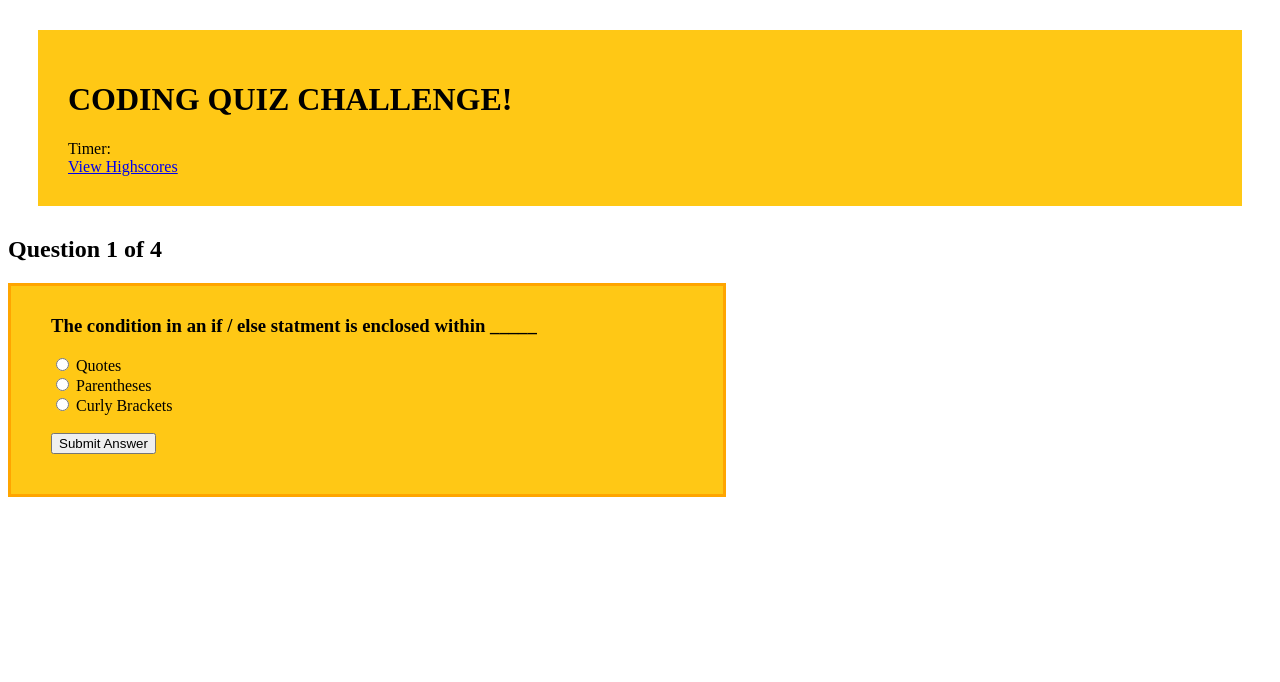
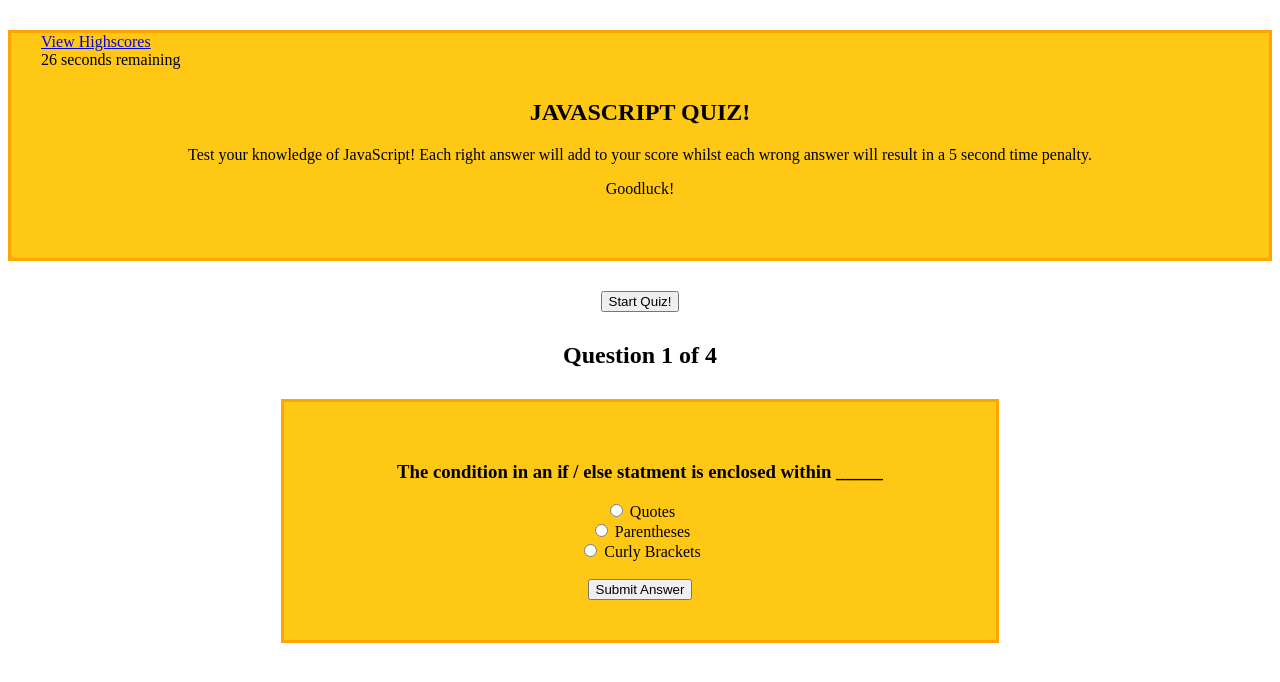
Before and after one commit to emmattner/coding-quiz, a plain HTML site: page index.html in a window 1280 px wide. Drawn offline with Linux system fonts and the light colour scheme.

Commit message:
restarting html, css and JS

```diff
--- a/index.html
+++ b/index.html
@@ -5,23 +5,44 @@
     <meta http-equiv="X-UA-Compatible" content="IE=edge">
     <meta name="viewport" content="width=device-width, initial-scale=1.0">
     <link rel="stylesheet" type="text/css" href="style.css">
-    <title>CODING QUIZ CHALLENGE!</title>
+    <title>Emma's JavaScript Quiz!</title>
 </head>
 
 <body>
+    <!--HEADER-->
     <header>
-        <h1>CODING QUIZ CHALLENGE!</h1>
-        <div id="timer">Timer:</div>
-        <a href="#highscores" id="highscores-btn">View Highscores</a>
+    <div>
+        <!--HIGHSOCRE LINK-->
+        <a href="#highscores" class="highscores-btn" id="highscores-btn">View Highscores</a>
+       <!--COUNTDOWN TIMER-->
+        <div id="countdown-timer">Timer:</div>
+    </div>
+    <section id="section-title">
+        <h1>JAVASCRIPT QUIZ!</h1>
+        <p>Test your knowledge of JavaScript! Each right answer will add to your score whilst each wrong answer will result in a 5 second time penalty.</p>
+    <p>Goodluck!</p>
+    </section>
     </header>
-    <h2 id="test_status"></h2>
-    <div id="test"></div>
-    <script src="./script.js"></script>
+    <!--PARAGRAPH-->
+
+   <!--START BUTTON-->
+    <section id="startQuizBtn">
+        <button class="button" id="start-btn">Start Quiz!</button>
+    </section>
+
+    <section id="quiz-section" class="hide">
+        <h2 id="test_status"></h2>
+        <div id="test"></div>
+        <script src="./script.js"></script>
+    </section>
+
+
+
 </body>
 </html>
 
 
-
+<!-- <input type="button" id="start-quiz" value="Start Quiz!" on click="startQuiz"> -->
 
     <!-- </header> -->
     <!-- Main -->
@@ -29,43 +50,9 @@
     <section class="">
         <h1>CODING QUIZ CHALLENGE!</h1>
         <p>Try to answer the following code related questions within the time limit. Keep in mind that incorrect answers will penalize your score/time by 10 seconds</p>
-        <button onclick="myFunction()">Start Quiz</button>
+
         <p id="demo"></p> -->
         <!-- <button type="button" id="start-button">Start Quiz!</button> -->
 
-    <!-- </section> -->
-
-
-
-        <!-- <section>
-            <ul id="Questions">
-                <li></li>
-                <li>String values must be enclosed within _____ when being assigned to varibles.</li>
-
-            </ul>
-            <ul id="AnswersQ1" class="AnswersQ1">
-                <li></li>
-                <li></li>
-                <li></li>
-                <li></li>
-            </ul>
-            <ul id="AnswersQ2" class="AnswersQ2">
-                <li>Commas</li>
-                <li>Curly Brackets</li>
-                <li>Quotes</li>
-                <li>Parentheses</li>
-            </ul>
-            <ul id="Correct-Answers" class="Correct-answers">
-                <li>Parentheses</li>
-                <li></li> -->
-
-            <!-- </ul>
-        </section>
-
-    <section>
-
-    </section>
-    </main>
-
-</body>
-</html>  -->
+<!--introduction container, include comments aboout "how to make work" -->
+    <!-- toggle -->
--- a/script.js
+++ b/script.js
@@ -1,4 +1,4 @@
-// function startQuiz(event){
+// function startQuiz(event)
 //     event.preventDefault();
 //     var myTimer = setInterval (function(){
 //     time = time -0.10
@@ -148,20 +148,66 @@
 //         correctAnswers: "Long"
 //     },
 // ]
-
-
-// function startQuiz(event){
-//     event.preventDefault();
-//     var myTimer = setInterval (function(){
-//         time = time -0.10
-//     },10);
-// }
-
 // question.array.forEach(element => {
 
 // });
 // var timerEl = documentQuerySelector("#timer")
 // pos is position of where the user in the test or which question they're up to
+
+function startQuiz(event){
+    event.preventDefault();
+    var myTimer = setInterval (function(){
+        time = time -0.10
+    },10);
+}
+
+// function startTimer(){
+//     var secondsLeft = 30;
+//     var myTimer = document.getElementById('timer')
+//     var timer = setInterval(countDown, 1000);
+//         secondsLeft = secondsLeft -0.05;
+//         secondsLeft = secondsLeft.toFixed(2);
+
+//         timerCount.textContent = 'Timer: $(secondsLeft) seconds 1'
+
+//         if (secondsLeft <= 0){
+//             clearInterval(myTimer)
+//         }
+//     } 50;
+
+// function startTimer(){
+//     console.log('timer suppose to go')
+//     var sec = 59;
+//     var timerDisplay= setInterval(function(){
+//         document.getElementById('timer').innerHTML='00:'+sec;
+//         sec--;
+//         if (sec < 0) {
+//             clearInterval(timerDisplay);
+//             alert("Time is up!")
+//         }
+//     }, 1000);
+// }
+
+
+
+var timeLeft = 30;
+var elem = document.getElementById('countdown-timer');
+var timerId = setInterval(countdown, 1000);
+
+function countdown() {
+    if (timeLeft == -1) {
+        clearTimeout(timerId);
+    } else {
+        elem.innerHTML = timeLeft + ' seconds remaining';
+        timeLeft--;
+    }
+}
+
+
+
+
+
+
 var pos = 0, test, test_status, question, choice, choices, chA, chB, chC, correct = 0;
 // this is a multidimensional array with 4 inner array elements with 5 elements inside them
 var questions = [
@@ -180,17 +226,17 @@ var questions = [
       answer: "C"
     },
   {
-      question: "What is 16 / 4?",
-      a: "4",
-      b: "6",
-      c: "3",
+      question: "Commonly used data types DO NOT include:",
+      a: "Alerts",
+      b: "Booleans",
+      c: "Strings",
       answer: "A"
     },
   {
-      question: "What is 8 x 12?",
-      a: "88",
-      b: "112",
-      c: "96",
+      question: "A very useful tool used during development and debugging for printing content to the debugger is:",
+      a: "Terminal/Bash",
+      b: "For loop",
+      c: "Console.log",
       answer: "C"
     }
   ];
@@ -203,7 +249,8 @@ function renderQuestion(){
   test = get("test");
   if(pos >= questions.length){
     test.innerHTML = "<h2>You got "+correct+" of "+questions.length+" questions correct</h2>";
-    get("test_status").innerHTML = "Test completed";
+    get("test_status").innerHTML = "Test completed"
+
     // resets the variable to allow users to restart the test
     pos = 0;
     correct = 0;
--- a/style.css
+++ b/style.css
@@ -1,20 +1,40 @@
-div#test{
+div#test, .test-status{
     border:orange 3px solid;
-    padding:10px 40px 40px 40px;
+    padding:40px 40px 40px 40px;
     background-color:rgba(255, 196, 0, 0.918);
-    width:50%;}
+    width:50%;
+    justify-content: center;
+    margin: 30px;
+    text-justify: inherit;
+    text-align: center;
+    margin-right: auto;
+    margin-left: auto;
+}
+
+section {
+    margin: 30px;
+    margin-left: auto;
+    margin-right: auto;
+    text-align: center;
+}
+
 
 header {
     margin: 30px;
     background-color:rgba(255, 196, 0, 0.918);
-    padding: 30px;
-    justify-content: center;
-    text-align: justify;
+    padding: 0px 30px 30px 30px;
+    border: orange 3px solid;
+    margin-left: auto;
+    margin-right: auto;
+}
 
+header div, .highscores-btn {
+    text-align: inherit;
+    text-justify: inherit;
 
 }
 
-main {
+/* main {
     margin: 30px;
     background-color: orange;
     display: block;
@@ -22,8 +42,4 @@ main {
     font-size: 15px;
     justify-content: center;
 
-}
-
-.Answers{
-    list-style: decimal;
-}
+} */
```
